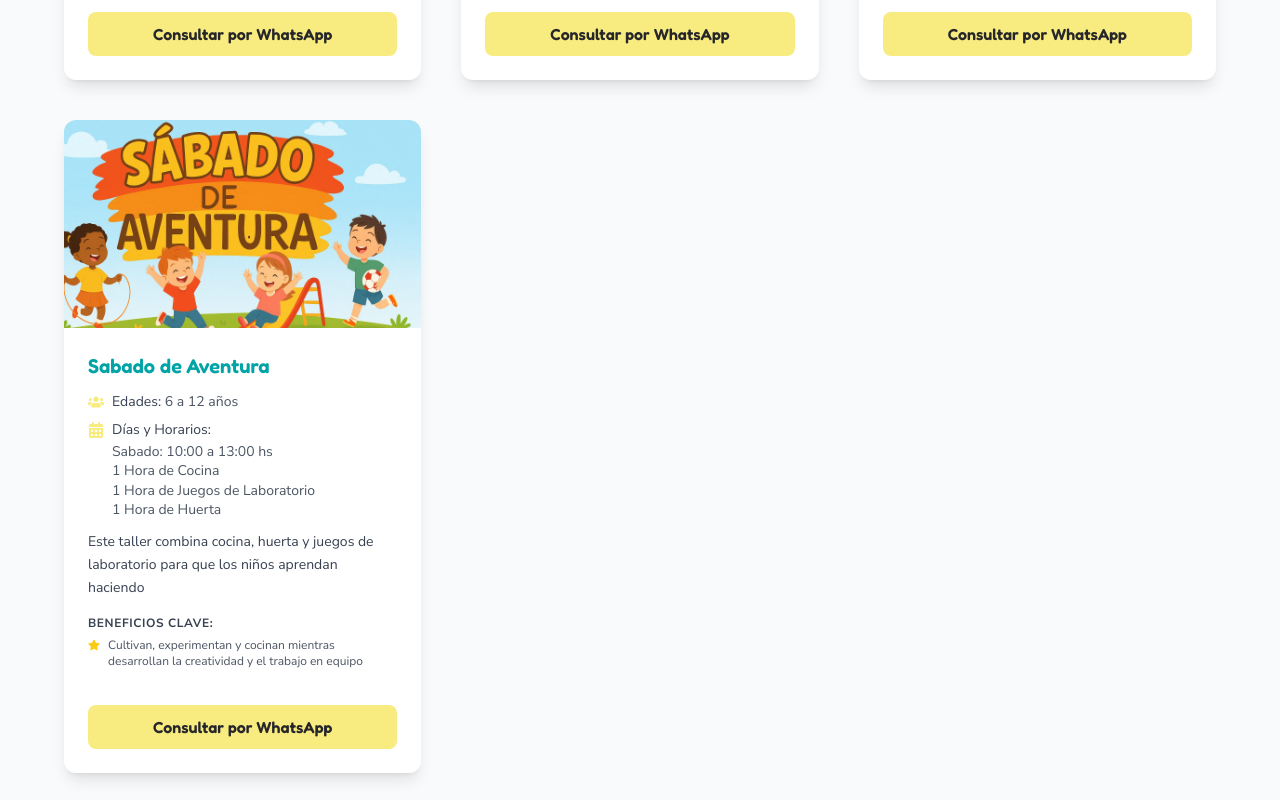
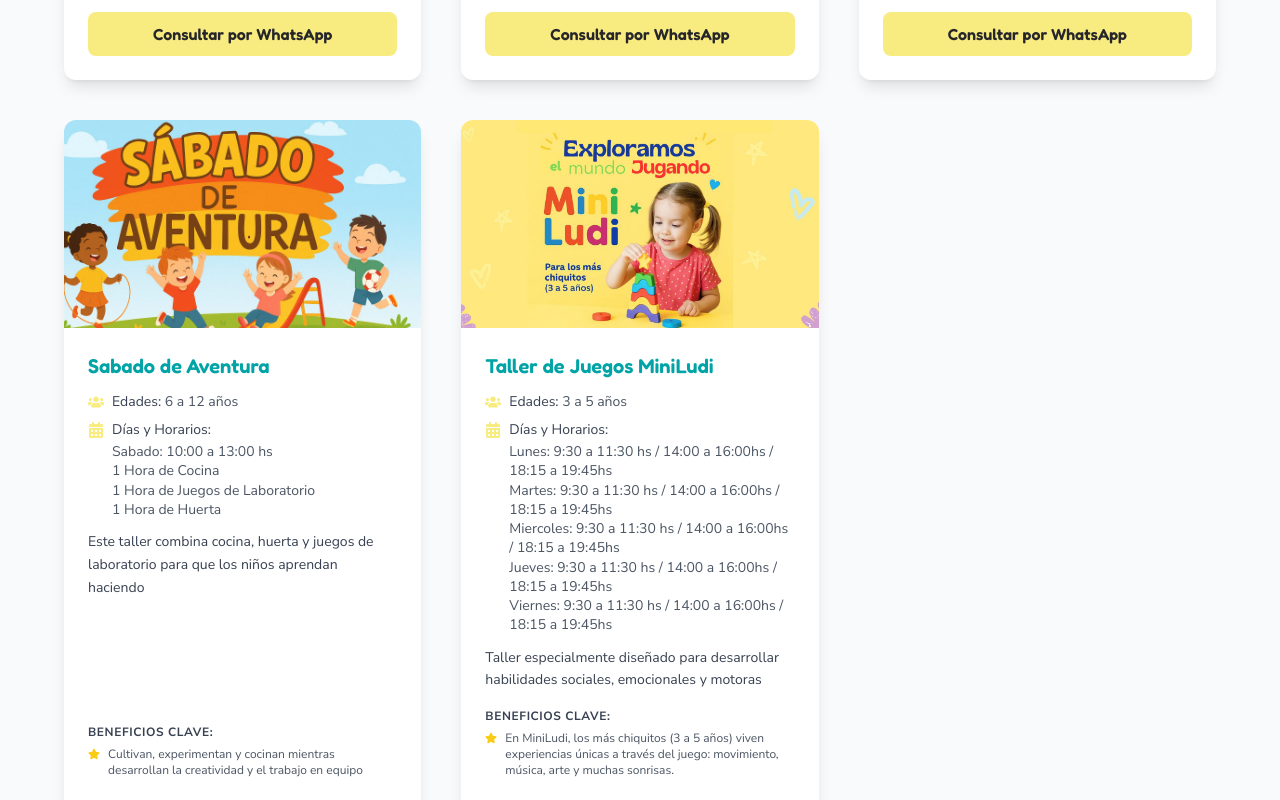
Before and after one commit to ludikidstandil/ludikids-web, a Next.js app: page /talleres in a window 1280 px wide. Shown: the part 2000-2800 px from the top of the page. Built offline with nearby package versions, Linux system fonts and the light colour scheme.

Commit message:
se agrego taller miniludi

```diff
--- a/src/app/talleres/page.js
+++ b/src/app/talleres/page.js
@@ -104,6 +104,21 @@ const talleresData = [
     imagen: "/images/talleres/sabado-aventura.jpg",
     beneficios: [" Cultivan, experimentan y cocinan mientras desarrollan la creatividad y el trabajo en equipo"]
   },
+  {
+    id: 8,
+    nombre: "Taller de Juegos MiniLudi",
+    descripcionCorta: "Taller especialmente diseñado para desarrollar habilidades sociales, emocionales y motoras",
+    edades: "3 a 5 años",
+    horarios: [ // Puede tener un texto más general o múltiples líneas
+      "Lunes: 9:30 a 11:30 hs / 14:00 a 16:00hs / 18:15 a 19:45hs ",
+      "Martes: 9:30 a 11:30 hs / 14:00 a 16:00hs / 18:15 a 19:45hs ",
+      "Miercoles: 9:30 a 11:30 hs / 14:00 a 16:00hs / 18:15 a 19:45hs ",
+      "Jueves: 9:30 a 11:30 hs / 14:00 a 16:00hs / 18:15 a 19:45hs ",
+      "Viernes: 9:30 a 11:30 hs / 14:00 a 16:00hs / 18:15 a 19:45hs ",
+    ],
+    imagen: "/images/talleres/miniludi.jpg",
+    beneficios: ["En MiniLudi, los más chiquitos (3 a 5 años) viven experiencias únicas a través del juego: movimiento, música, arte y muchas sonrisas."]
+  },
   // ... más talleres
 ];
 
```
Also changed, not shown: public/images/talleres/miniludi.jpg (added).
